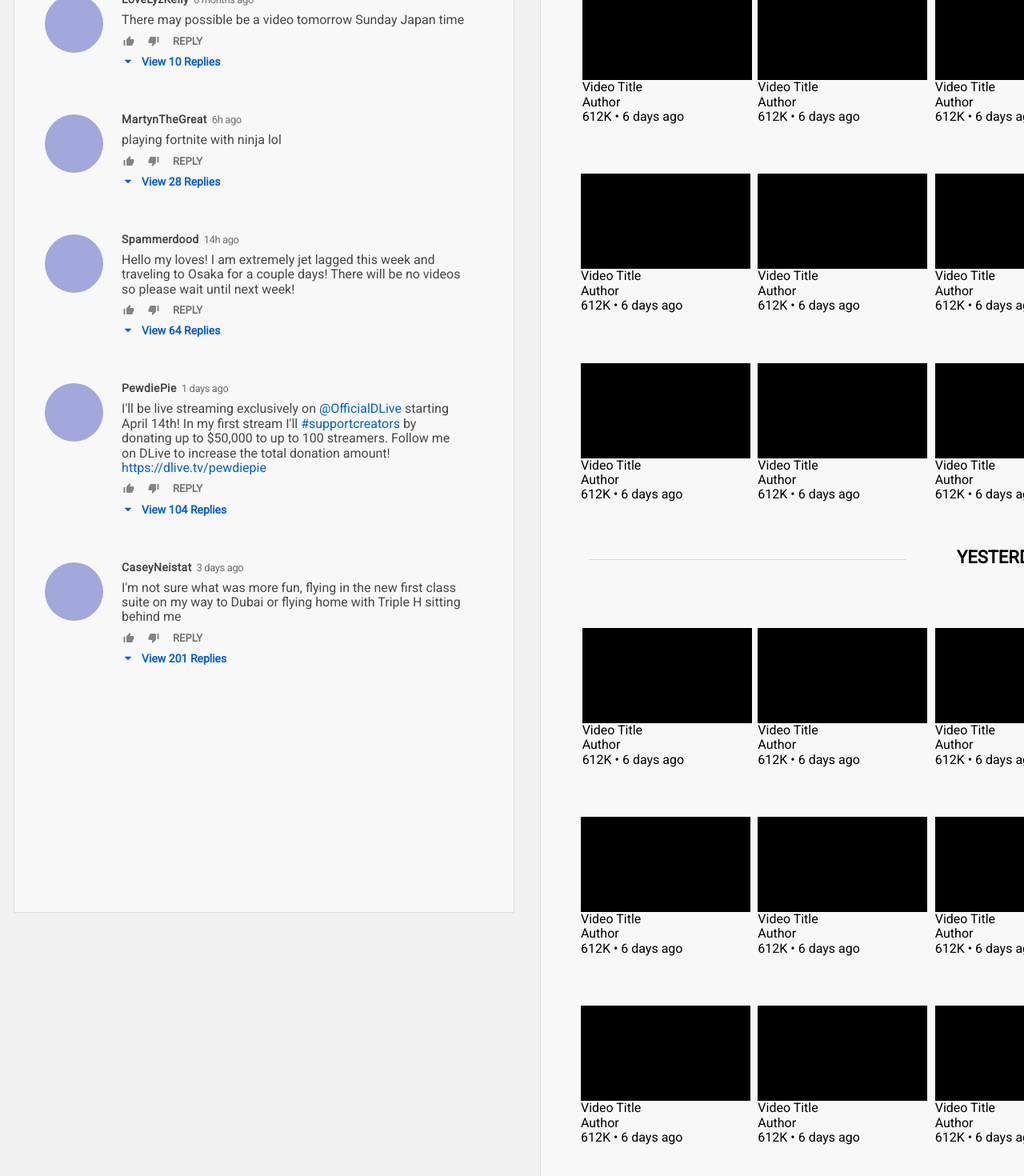
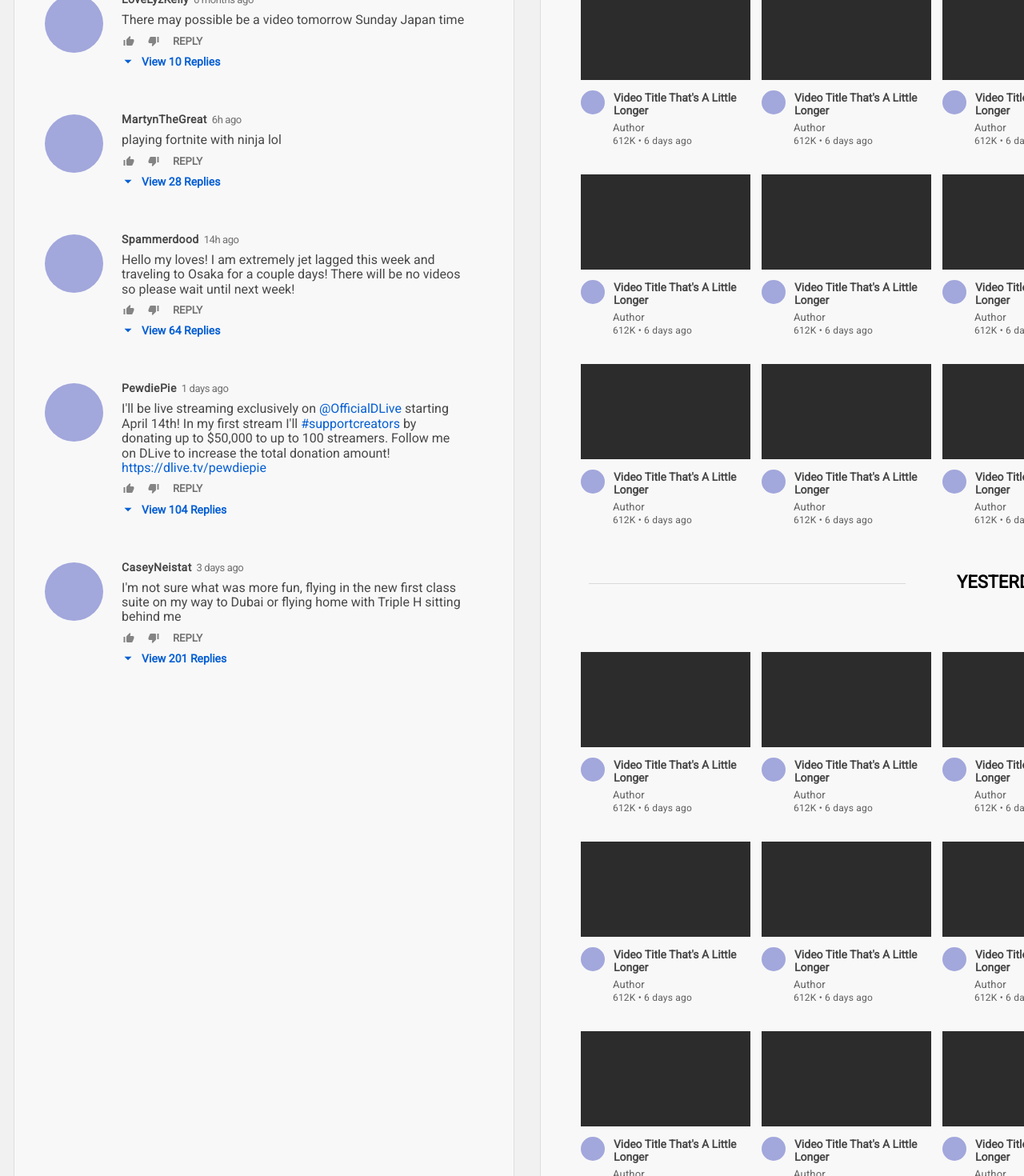
Before and after one commit to Roblouisck/ImproveTube, a React app: page / in a window 1280 px wide. Shown: the part 240-1710 px from the top of the page at 80% size. Built offline with nearby package versions, Linux system fonts and the light colour scheme; the HTML template or start-up script is replaced by a standard one.

Commit message:
Finish Grid Skeleton

```diff
--- a/src/Grid_Homepage.js
+++ b/src/Grid_Homepage.js
@@ -15,7 +15,8 @@ class Grid_Homepage extends React.Component {
         <div className="home--grid">
           <div className="home--grid-content-wrapper">
             <div className="home--grid-video"></div>
-            <div className="home--grid-title">Video Title</div>
+            <div className="home--grid-avatar-placeholder"></div>
+            <div className="home--grid-title">Video Title That's A Little Longer</div>
             <div className="home--grid-author">Author</div>
             <div className="home--grid-views">612K
               <span className="home--grid-date"> • 6 days ago</span>
@@ -24,7 +25,8 @@ class Grid_Homepage extends React.Component {
 
           <div className="home--grid-contentBox">
             <div className="home--grid-video"></div>
-            <div className="home--grid-title">Video Title</div>
+            <div className="home--grid-avatar-placeholder"></div>
+            <div className="home--grid-title">Video Title That's A Little Longer</div>
             <div className="home--grid-author">Author</div>
             <div className="home--grid-views">612K
               <span className="home--grid-date"> • 6 days ago</span>
@@ -33,7 +35,8 @@ class Grid_Homepage extends React.Component {
 
           <div className="home--grid-contentBox">
             <div className="home--grid-video"></div>
-            <div className="home--grid-title">Video Title</div>
+            <div className="home--grid-avatar-placeholder"></div>
+            <div className="home--grid-title">Video Title That's A Little Longer</div>
             <div className="home--grid-author">Author</div>
             <div className="home--grid-views">612K
               <span className="home--grid-date"> • 6 days ago</span>
@@ -42,7 +45,8 @@ class Grid_Homepage extends React.Component {
 
           <div className="home--grid-contentBox">
             <div className="home--grid-video"></div>
-            <div className="home--grid-title">Video Title</div>
+            <div className="home--grid-avatar-placeholder"></div>
+            <div className="home--grid-title">Video Title That's A Little Longer</div>
             <div className="home--grid-author">Author</div>
             <div className="home--grid-views">612K
               <span className="home--grid-date"> • 6 days ago</span>
@@ -51,7 +55,8 @@ class Grid_Homepage extends React.Component {
 
           <div className="home--grid-contentBox">
             <div className="home--grid-video"></div>
-            <div className="home--grid-title">Video Title</div>
+            <div className="home--grid-avatar-placeholder"></div>
+            <div className="home--grid-title">Video Title That's A Little Longer</div>
             <div className="home--grid-author">Author</div>
             <div className="home--grid-views">612K
               <span className="home--grid-date"> • 6 days ago</span>
@@ -60,7 +65,8 @@ class Grid_Homepage extends React.Component {
 
           <div className="home--grid-contentBox">
             <div className="home--grid-video"></div>
-            <div className="home--grid-title">Video Title</div>
+            <div className="home--grid-avatar-placeholder"></div>
+            <div className="home--grid-title">Video Title That's A Little Longer</div>
             <div className="home--grid-author">Author</div>
             <div className="home--grid-views">612K
               <span className="home--grid-date"> • 6 days ago</span>
@@ -69,7 +75,8 @@ class Grid_Homepage extends React.Component {
 
           <div className="home--grid-contentBox">
             <div className="home--grid-video"></div>
-            <div className="home--grid-title">Video Title</div>
+            <div className="home--grid-avatar-placeholder"></div>
+            <div className="home--grid-title">Video Title That's A Little Longer</div>
             <div className="home--grid-author">Author</div>
             <div className="home--grid-views">612K
               <span className="home--grid-date"> • 6 days ago</span>
@@ -78,7 +85,8 @@ class Grid_Homepage extends React.Component {
 
           <div className="home--grid-contentBox">
             <div className="home--grid-video"></div>
-            <div className="home--grid-title">Video Title</div>
+            <div className="home--grid-avatar-placeholder"></div>
+            <div className="home--grid-title">Video Title That's A Little Longer</div>
             <div className="home--grid-author">Author</div>
             <div className="home--grid-views">612K
               <span className="home--grid-date"> • 6 days ago</span>
@@ -87,7 +95,8 @@ class Grid_Homepage extends React.Component {
 
           <div className="home--grid-contentBox">
             <div className="home--grid-video"></div>
-            <div className="home--grid-title">Video Title</div>
+            <div className="home--grid-avatar-placeholder"></div>
+            <div className="home--grid-title">Video Title That's A Little Longer</div>
             <div className="home--grid-author">Author</div>
             <div className="home--grid-views">612K
               <span className="home--grid-date"> • 6 days ago</span>
@@ -96,7 +105,8 @@ class Grid_Homepage extends React.Component {
 
           <div className="home--grid-contentBox">
             <div className="home--grid-video"></div>
-            <div className="home--grid-title">Video Title</div>
+            <div className="home--grid-avatar-placeholder"></div>
+            <div className="home--grid-title">Video Title That's A Little Longer</div>
             <div className="home--grid-author">Author</div>
             <div className="home--grid-views">612K
               <span className="home--grid-date"> • 6 days ago</span>
@@ -105,7 +115,8 @@ class Grid_Homepage extends React.Component {
 
           <div className="home--grid-contentBox">
             <div className="home--grid-video"></div>
-            <div className="home--grid-title">Video Title</div>
+            <div className="home--grid-avatar-placeholder"></div>
+            <div className="home--grid-title">Video Title That's A Little Longer</div>
             <div className="home--grid-author">Author</div>
             <div className="home--grid-views">612K
               <span className="home--grid-date"> • 6 days ago</span>
@@ -114,7 +125,8 @@ class Grid_Homepage extends React.Component {
 
           <div className="home--grid-contentBox">
             <div className="home--grid-video"></div>
-            <div className="home--grid-title">Video Title</div>
+            <div className="home--grid-avatar-placeholder"></div>
+            <div className="home--grid-title">Video Title That's A Little Longer</div>
             <div className="home--grid-author">Author</div>
             <div className="home--grid-views">612K
               <span className="home--grid-date"> • 6 days ago</span>
@@ -123,7 +135,8 @@ class Grid_Homepage extends React.Component {
 
           <div className="home--grid-contentBox">
             <div className="home--grid-video"></div>
-            <div className="home--grid-title">Video Title</div>
+            <div className="home--grid-avatar-placeholder"></div>
+            <div className="home--grid-title">Video Title That's A Little Longer</div>
             <div className="home--grid-author">Author</div>
             <div className="home--grid-views">612K
               <span className="home--grid-date"> • 6 days ago</span>
@@ -132,7 +145,8 @@ class Grid_Homepage extends React.Component {
 
           <div className="home--grid-contentBox">
             <div className="home--grid-video"></div>
-            <div className="home--grid-title">Video Title</div>
+            <div className="home--grid-avatar-placeholder"></div>
+            <div className="home--grid-title">Video Title That's A Little Longer</div>
             <div className="home--grid-author">Author</div>
             <div className="home--grid-views">612K
               <span className="home--grid-date"> • 6 days ago</span>
@@ -141,7 +155,8 @@ class Grid_Homepage extends React.Component {
 
           <div className="home--grid-contentBox">
             <div className="home--grid-video"></div>
-            <div className="home--grid-title">Video Title</div>
+            <div className="home--grid-avatar-placeholder"></div>
+            <div className="home--grid-title">Video Title That's A Little Longer</div>
             <div className="home--grid-author">Author</div>
             <div className="home--grid-views">612K
               <span className="home--grid-date"> • 6 days ago</span>
@@ -157,7 +172,8 @@ class Grid_Homepage extends React.Component {
         <div className="home--grid">
           <div className="home--grid-content-wrapper">
             <div className="home--grid-video"></div>
-            <div className="home--grid-title">Video Title</div>
+            <div className="home--grid-avatar-placeholder"></div>
+            <div className="home--grid-title">Video Title That's A Little Longer</div>
             <div className="home--grid-author">Author</div>
             <div className="home--grid-views">612K
               <span className="home--grid-date"> • 6 days ago</span>
@@ -166,7 +182,8 @@ class Grid_Homepage extends React.Component {
 
           <div className="home--grid-contentBox">
             <div className="home--grid-video"></div>
-            <div className="home--grid-title">Video Title</div>
+            <div className="home--grid-avatar-placeholder"></div>
+            <div className="home--grid-title">Video Title That's A Little Longer</div>
             <div className="home--grid-author">Author</div>
             <div className="home--grid-views">612K
               <span className="home--grid-date"> • 6 days ago</span>
@@ -175,7 +192,8 @@ class Grid_Homepage extends React.Component {
 
           <div className="home--grid-contentBox">
             <div className="home--grid-video"></div>
-            <div className="home--grid-title">Video Title</div>
+            <div className="home--grid-avatar-placeholder"></div>
+            <div className="home--grid-title">Video Title That's A Little Longer</div>
             <div className="home--grid-author">Author</div>
             <div className="home--grid-views">612K
               <span className="home--grid-date"> • 6 days ago</span>
@@ -184,7 +202,8 @@ class Grid_Homepage extends React.Component {
 
           <div className="home--grid-contentBox">
             <div className="home--grid-video"></div>
-            <div className="home--grid-title">Video Title</div>
+            <div className="home--grid-avatar-placeholder"></div>
+            <div className="home--grid-title">Video Title That's A Little Longer</div>
             <div className="home--grid-author">Author</div>
             <div className="home--grid-views">612K
               <span className="home--grid-date"> • 6 days ago</span>
@@ -193,7 +212,8 @@ class Grid_Homepage extends React.Component {
 
           <div className="home--grid-contentBox">
             <div className="home--grid-video"></div>
-            <div className="home--grid-title">Video Title</div>
+            <div className="home--grid-avatar-placeholder"></div>
+            <div className="home--grid-title">Video Title That's A Little Longer</div>
             <div className="home--grid-author">Author</div>
             <div className="home--grid-views">612K
               <span className="home--grid-date"> • 6 days ago</span>
@@ -202,7 +222,8 @@ class Grid_Homepage extends React.Component {
 
           <div className="home--grid-contentBox">
             <div className="home--grid-video"></div>
-            <div className="home--grid-title">Video Title</div>
+            <div className="home--grid-avatar-placeholder"></div>
+            <div className="home--grid-title">Video Title That's A Little Longer</div>
             <div className="home--grid-author">Author</div>
             <div className="home--grid-views">612K
               <span className="home--grid-date"> • 6 days ago</span>
@@ -211,7 +232,8 @@ class Grid_Homepage extends React.Component {
 
           <div className="home--grid-contentBox">
             <div className="home--grid-video"></div>
-            <div className="home--grid-title">Video Title</div>
+            <div className="home--grid-avatar-placeholder"></div>
+            <div className="home--grid-title">Video Title That's A Little Longer</div>
             <div className="home--grid-author">Author</div>
             <div className="home--grid-views">612K
               <span className="home--grid-date"> • 6 days ago</span>
@@ -220,7 +242,8 @@ class Grid_Homepage extends React.Component {
 
           <div className="home--grid-contentBox">
             <div className="home--grid-video"></div>
-            <div className="home--grid-title">Video Title</div>
+            <div className="home--grid-avatar-placeholder"></div>
+            <div className="home--grid-title">Video Title That's A Little Longer</div>
             <div className="home--grid-author">Author</div>
             <div className="home--grid-views">612K
               <span className="home--grid-date"> • 6 days ago</span>
@@ -229,7 +252,8 @@ class Grid_Homepage extends React.Component {
 
           <div className="home--grid-contentBox">
             <div className="home--grid-video"></div>
-            <div className="home--grid-title">Video Title</div>
+            <div className="home--grid-avatar-placeholder"></div>
+            <div className="home--grid-title">Video Title That's A Little Longer</div>
             <div className="home--grid-author">Author</div>
             <div className="home--grid-views">612K
               <span className="home--grid-date"> • 6 days ago</span>
@@ -238,7 +262,8 @@ class Grid_Homepage extends React.Component {
 
           <div className="home--grid-contentBox">
             <div className="home--grid-video"></div>
-            <div className="home--grid-title">Video Title</div>
+            <div className="home--grid-avatar-placeholder"></div>
+            <div className="home--grid-title">Video Title That's A Little Longer</div>
             <div className="home--grid-author">Author</div>
             <div className="home--grid-views">612K
               <span className="home--grid-date"> • 6 days ago</span>
@@ -247,7 +272,8 @@ class Grid_Homepage extends React.Component {
 
           <div className="home--grid-contentBox">
             <div className="home--grid-video"></div>
-            <div className="home--grid-title">Video Title</div>
+            <div className="home--grid-avatar-placeholder"></div>
+            <div className="home--grid-title">Video Title That's A Little Longer</div>
             <div className="home--grid-author">Author</div>
             <div className="home--grid-views">612K
               <span className="home--grid-date"> • 6 days ago</span>
@@ -256,7 +282,8 @@ class Grid_Homepage extends React.Component {
 
           <div className="home--grid-contentBox">
             <div className="home--grid-video"></div>
-            <div className="home--grid-title">Video Title</div>
+            <div className="home--grid-avatar-placeholder"></div>
+            <div className="home--grid-title">Video Title That's A Little Longer</div>
             <div className="home--grid-author">Author</div>
             <div className="home--grid-views">612K
               <span className="home--grid-date"> • 6 days ago</span>
@@ -265,7 +292,8 @@ class Grid_Homepage extends React.Component {
 
           <div className="home--grid-contentBox">
             <div className="home--grid-video"></div>
-            <div className="home--grid-title">Video Title</div>
+            <div className="home--grid-avatar-placeholder"></div>
+            <div className="home--grid-title">Video Title That's A Little Longer</div>
             <div className="home--grid-author">Author</div>
             <div className="home--grid-views">612K
               <span className="home--grid-date"> • 6 days ago</span>
@@ -274,7 +302,8 @@ class Grid_Homepage extends React.Component {
 
           <div className="home--grid-contentBox">
             <div className="home--grid-video"></div>
-            <div className="home--grid-title">Video Title</div>
+            <div className="home--grid-avatar-placeholder"></div>
+            <div className="home--grid-title">Video Title That's A Little Longer</div>
             <div className="home--grid-author">Author</div>
             <div className="home--grid-views">612K
               <span className="home--grid-date"> • 6 days ago</span>
@@ -283,7 +312,8 @@ class Grid_Homepage extends React.Component {
 
           <div className="home--grid-contentBox">
             <div className="home--grid-video"></div>
-            <div className="home--grid-title">Video Title</div>
+            <div className="home--grid-avatar-placeholder"></div>
+            <div className="home--grid-title">Video Title That's A Little Longer</div>
             <div className="home--grid-author">Author</div>
             <div className="home--grid-views">612K
               <span className="home--grid-date"> • 6 days ago</span>
--- a/src/public/css/styles.sass
+++ b/src/public/css/styles.sass
@@ -4,6 +4,7 @@
 
 
 // Colors
+$text-grey: #606060
 $page-background-grey: #F1F1F1
 $component-background-white: #F8F8F8
 $component-border-grey: #DEDEDE
@@ -42,8 +43,8 @@ body
   font-family: Roboto
   border: 1px solid $component-border-dark-grey
 
-.searchBox::placeholder
-  padding-left: 1.2rem
+  &[type="search"]
+    padding-left: 1.2rem
 
 .searchBar
   display: flex
@@ -94,8 +95,8 @@ body
   background-color: $component-background-white
   border: 1px solid $component-border-grey
   position: absolute
-  width: 626.07px
-  height: 1268.35px
+  width: 62.6rem
+  height: 1675px
   left: 17.08px
   top: 112.47px
 
@@ -194,8 +195,8 @@ a
     background-color: $component-background-white
     border: 1px solid $component-border-grey
     position: absolute
-    width: 1202.91px
-    height: 1599.47px
+    width: 120.3rem
+    height: 1675px
     left: 674.95px
     top: 112.47px
 
@@ -233,7 +234,7 @@ a
   display: grid
   grid-template-columns: 1fr 1fr 1fr 1fr 1fr
   grid-template-rows: 1fr 1fr 1fr
-  grid-gap: 6.2rem 0.6rem
+  grid-gap: 3.4rem 1.4rem
   margin: 0.7rem 5rem 0 5rem
 
   &-content-wrapper
@@ -243,11 +244,34 @@ a
   &-video
     width: 21.2rem
     height: 11.9rem
-    background-color: black
+    background-color: #2c2c2c
+
+  &-avatar-placeholder
+    background-color: #a2a7dc
+    width: 3rem
+    height: 3rem
+    border-radius: 99rem
+    cursor: pointer
+    float: left
+    margin-top: 1.3rem
+    margin-right: 1.1rem
 
   &-title
+    margin-top: 1.4rem
+    font-size: 1.4rem
+    font-weight: bold
+    color: #474747
   &-author
+    color: #606060
+    margin: 0.7rem 0rem 0.2rem 0
+    font-size: 1.3rem
+    letter-spacing: .02rem
+    padding-left: 4rem
   &-views
+    color: #606060
+    font-size: 1.2rem
+    letter-spacing: .02rem
+    padding-left: 4rem
   &-date
 
 .home--grid
```
